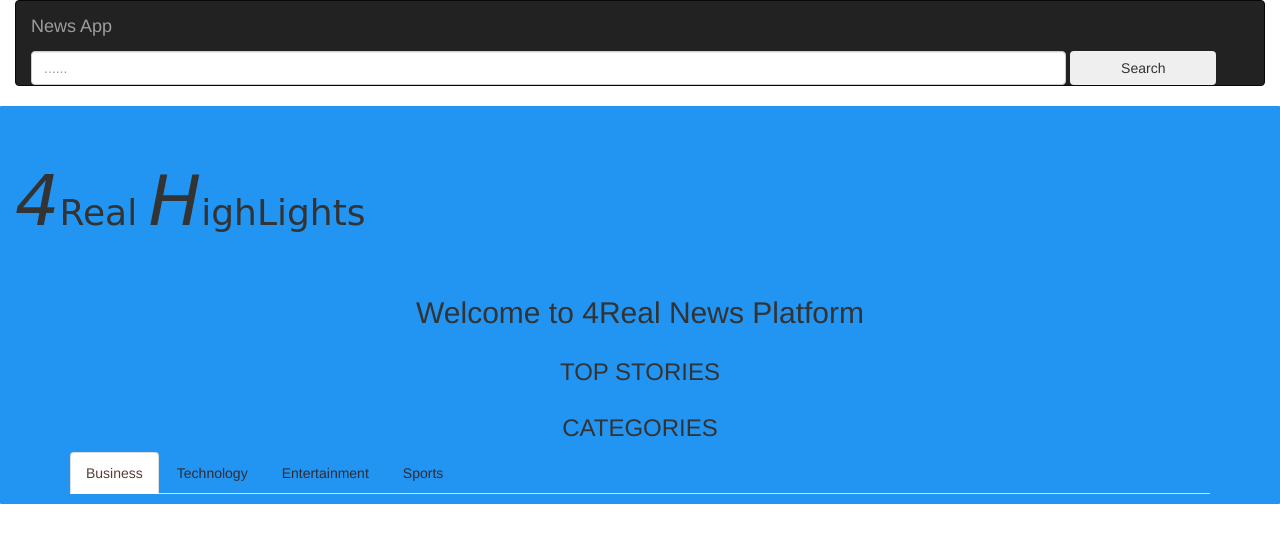
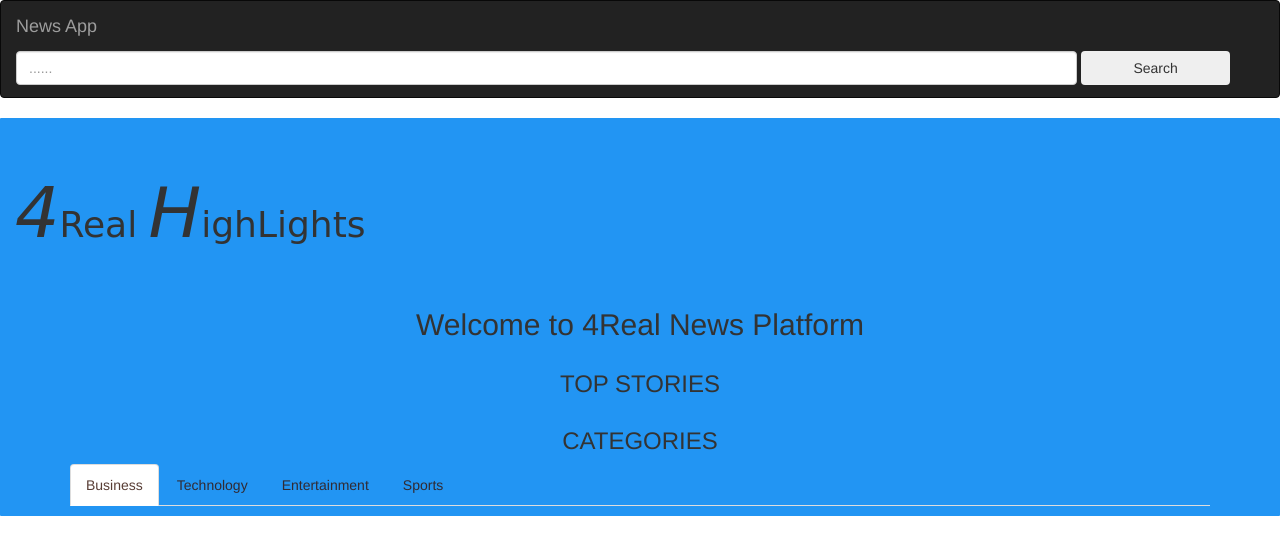
Before and after one commit to brianmwiruki/news_app, a Flask app: template app/templates/index.html in a window 1280 px wide. Shown: the top 555 px of the page. Run offline with Flask 2, Linux system fonts and the light colour scheme; the template is opened without the code that fills it, so the values that code supplies are empty; some libraries are stand-ins or nearby versions.

Commit message:
navbar length add - margin edit - padding reduction

```diff
--- a/app/templates/index.html
+++ b/app/templates/index.html
@@ -24,7 +24,7 @@
 
     <!-- Content block  -->
     {% block content %}
-    <div class="container-fluid" style="background-color: #2295f3;border-radius: 0.1rem;">
+    <div class="container-fluid" style="background-color: #2295f3;border-radius: 0.1rem; margin-top: 0%;">
         <h1 style="font-family: 'Ma Shan Zheng', cursive;"><span style="font-size: 70px;line-height: 150px;font-style: italic;">4</span>Real <span><span style="font-size: 70px;line-height: 150px;font-style: italic;" >H</span>igh</span>Lights</h1>
 
         <h2 class="text-center">Welcome to 4Real News Platform</h2>
--- a/app/templates/navbar.html
+++ b/app/templates/navbar.html
@@ -1,4 +1,4 @@
-<div class="container-fluid">
+<div class="container-fluid" style="padding: 0%;margin: 0%;">
     <nav class="navbar sticky-top navbar-inverse" role="navigation" style="width: 100%;">
 
         <div class="navbar-header" style="width: 100%;">
@@ -13,8 +13,8 @@
         <div class="navbar-collapse collapse" style="margin-top: 1%;">
 
             <form class="form-inline my-2 my-lg-0" style="margin: auto;">
-                <input class="form-control mr-sm-2" type="text" placeholder="......" style="width: 85%;">
-                <button class="btn btn-secondary my-2 my-sm-0" type="submit" style="width: 12%;">Search</button>
+                <input class="form-control mr-sm-2" type="text" placeholder="......" style="width: 85%;margin-bottom: 1%;">
+                <button class="btn btn-secondary my-2 my-sm-0" type="submit" style="width: 12%; margin-bottom: 1%;">Search</button>
             </form>
 
         </div>
```
